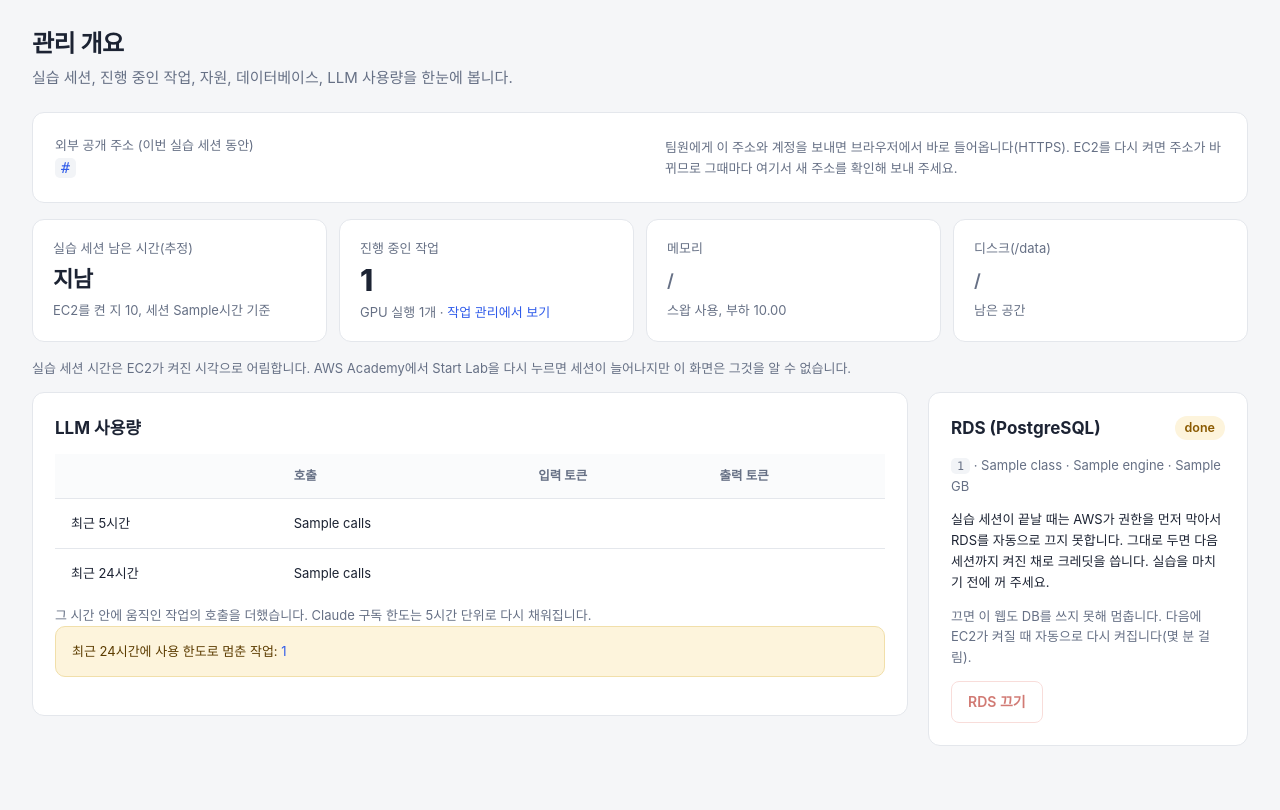
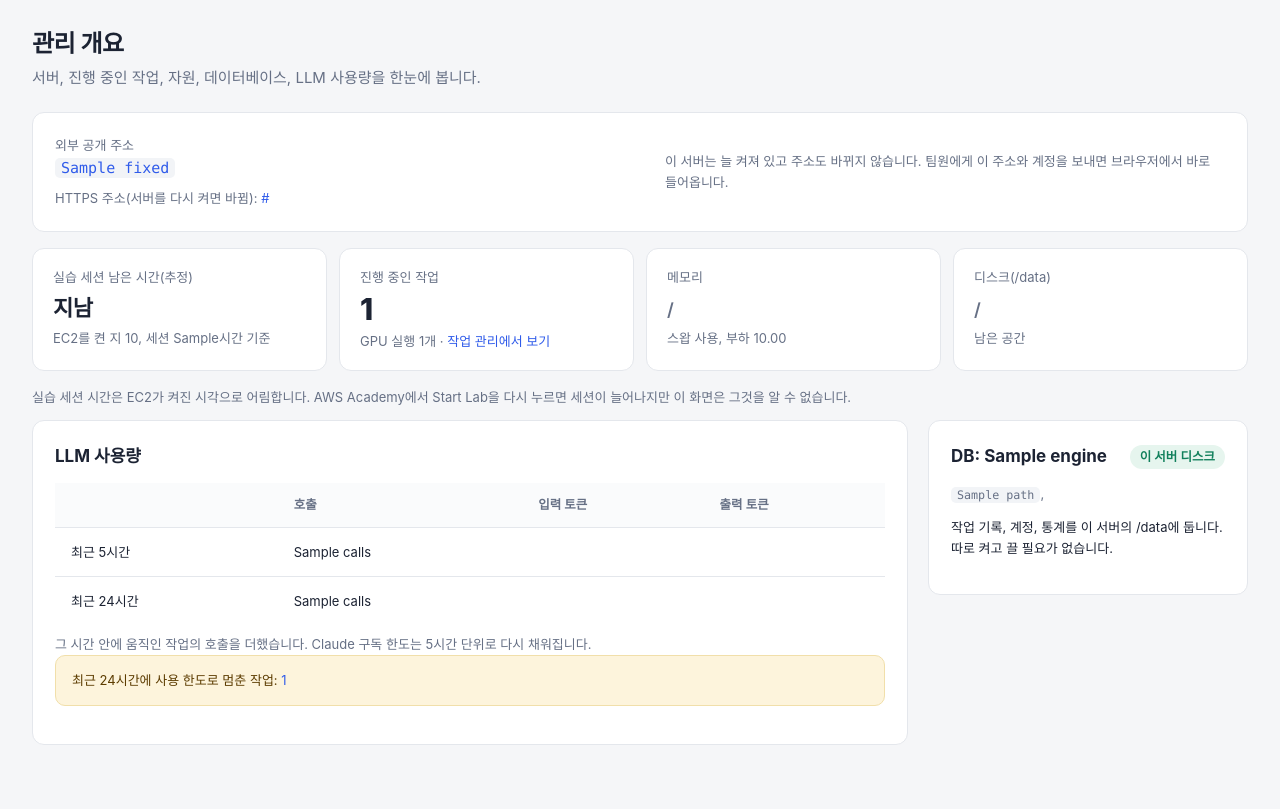
Before and after one commit to nguyenthingocduyen0405/paper2agent, a Python web app: template mini-paperbench/web/templates/admin_overview.html in a window 1280 px wide. Shown: the part 55-865 px from the top of the page. After the commit the page ends 800 px from the top, so only its background shows below. Run offline with Jinja, Linux system fonts and the light colour scheme; the template is opened without the code that fills it: most values are stand-ins (such as "Sample title", 1, 10 or a date in 2020); some web fonts are replaced.

Commit message:
Run outside AWS too: fixed public address, SQLite DB card, no lab clock, GPU only with a key
For the school jcloud server that stays on for the team:
- PUBLIC_URL in .env opens VM port 80 to the web (k8s/56-web-public.yaml, k3s ServiceLB)
  and shows the fixed address on the admin overview (Cloudflare HTTPS link stays as a second link)
- Without RDS the admin pages show the SQLite DB instead of the RDS card, and RDS stop is refused
- The lab session clock shows only on AWS (RDS); elsewhere it shows server uptime
- GPU_RUN=0 (no JPUSHARE_API_KEY) hides the GPU ask and button and refuses the route
- fmt_duration shows days for long spans

Co-Authored-By: Claude Opus 5.5 <noreply@anthropic.com>

```diff
--- a/mini-paperbench/k8s/40-web.yaml
+++ b/mini-paperbench/k8s/40-web.yaml
@@ -72,6 +72,10 @@ spec:
               value: "__S3_BUCKET__"
             - name: AWS_REGION
               value: "us-east-1"
+            - name: PUBLIC_URL         # 늘 같은 공개 주소(학교 서버). 비우면 없음
+              value: "__PUBLIC_URL__"
+            - name: GPU_RUN            # 1: JPUShare 키가 있어 GPU 실행을 보인다
+              value: "__GPU_RUN__"
           envFrom:
             - configMapRef: {name: llm-config}   # REDIS_URL, LLM_MODEL
             # DATABASE_URL, ADMIN_USERNAME, ADMIN_PASSWORD, SERVICE_TOKEN (bootstrap.sh가 .env에서 만든다)
--- a/mini-paperbench/web/gpu.py
+++ b/mini-paperbench/web/gpu.py
@@ -30,6 +30,9 @@ JUDGE_STALL_SEC = float(os.environ.get("JUDGE_STALL_SEC", "1800"))
 _redis = None
 _seen: dict[str, tuple[int, float]] = {}
 
+# JPUShare 키가 있는 곳(bootstrap.sh가 GPU_RUN=1)만 GPU 실행을 묻고 버튼을 보인다
+ENABLED = os.environ.get("GPU_RUN", "1") != "0"
+
 
 def redis():
     global _redis
@@ -52,6 +55,8 @@ def is_active(job: dict) -> bool:
 
 def runnable(job: dict) -> str:
     """실행할 수 없으면 그 이유, 할 수 있으면 빈 문자열."""
+    if not ENABLED:
+        return "이 서버에서는 GPU 실행을 쓰지 않습니다."
     if job.get("status") != "done":
         return "작업이 끝난 뒤에 실행할 수 있습니다."
     if job.get("skip_agent"):
--- a/mini-paperbench/web/templates/_admin.html
+++ b/mini-paperbench/web/templates/_admin.html
@@ -12,6 +12,14 @@
 {% endmacro %}
 
 {% macro rds_card(r, error="") %}
+{% if r.ok and r.enabled is defined and not r.enabled %}
+<div class="card">
+  <div class="cardhead"><h2>DB: {{ r.engine }}</h2><span class="badge ok">이 서버 디스크</span></div>
+  {% if error %}<div class="alert bad small">{{ error }}</div>{% endif %}
+  {% if r.path %}<p class="small muted"><code>{{ r.path }}</code>{% if r.bytes is not none %}, {{ fmt_bytes(r.bytes) }}{% endif %}</p>{% endif %}
+  <p class="small">작업 기록, 계정, 통계를 이 서버의 /data에 둡니다. 따로 켜고 끌 필요가 없습니다.</p>
+</div>
+{% else %}
 <div class="card">
   <div class="cardhead"><h2>RDS (PostgreSQL)</h2>{% if r.ok %}<span class="badge {{ 'ok' if r.status == 'available' else 'wait' }}">{{ r.status }}</span>{% endif %}</div>
   {{ failed(r) }}
@@ -23,6 +31,7 @@
     <button class="btn btn-danger" type="submit" {% if not r.ok or r.status != 'available' %}disabled{% endif %}>RDS 끄기</button>
   </form>
 </div>
+{% endif %}
 {% endmacro %}
 
 {% macro job_actions(j, next) %}
--- a/mini-paperbench/web/templates/_live.html
+++ b/mini-paperbench/web/templates/_live.html
@@ -276,7 +276,7 @@
         </ol>
       </div>
 
-      {% if (not gpu or gpu.status == 'self') and res and not job.skip_agent %}
+      {% if gpu_enabled and (not gpu or gpu.status == 'self') and res and not job.skip_agent %}
       <div class="card" id="gpu-card">
         <h2>GPU에서 실행해 보기</h2>
         <p class="small muted">학교 공용 GPU에서 <code>reproduce.sh</code>를 최대 {{ gpu_minutes }}분 동안 실행합니다. 오류가 나면 PaperAgent가 고쳐서 {{ gpu_fixes }}번까지 다시 실행하고, 실행 기록으로 실행·결과 항목을 검증합니다.</p>
--- a/mini-paperbench/web/templates/admin_overview.html
+++ b/mini-paperbench/web/templates/admin_overview.html
@@ -2,10 +2,19 @@
 {% import "_admin.html" as m with context %}
 {% block title %}관리 - PaperAgent{% endblock %}
 {% block content %}
-{{ m.head("관리 개요", "실습 세션, 진행 중인 작업, 자원, 데이터베이스, LLM 사용량을 한눈에 봅니다.", s.at) }}
+{{ m.head("관리 개요", "서버, 진행 중인 작업, 자원, 데이터베이스, LLM 사용량을 한눈에 봅니다.", s.at) }}
 
 {% set pub = s.public %}
-{% if pub.ok and pub.url %}
+{% if pub.ok and pub.fixed %}
+<div class="card public-url">
+  <div>
+    <div class="muted small">외부 공개 주소</div>
+    <a href="{{ pub.fixed }}" target="_blank" rel="noopener"><code>{{ pub.fixed }}</code></a>
+    {% if pub.url %}<div class="small muted mt-s">HTTPS 주소(서버를 다시 켜면 바뀜): <a href="{{ pub.url }}" target="_blank" rel="noopener">{{ pub.url }}</a></div>{% endif %}
+  </div>
+  <p class="small muted">이 서버는 늘 켜져 있고 주소도 바뀌지 않습니다. 팀원에게 이 주소와 계정을 보내면 브라우저에서 바로 들어옵니다.</p>
+</div>
+{% elif pub.ok and pub.url %}
 <div class="card public-url">
   <div>
     <div class="muted small">외부 공개 주소 (이번 실습 세션 동안)</div>
@@ -20,9 +29,15 @@
 {% set h = s.host %}{% set q = s.queue %}
 <div class="stats four">
   <div class="stat">
+    {% if h.ok and h.lab_left is none %}
+    <div class="muted small">서버 가동 시간</div>
+    <div class="num sm">{{ fmt_duration(h.uptime) }}</div>
+    <div class="small muted">늘 켜 두는 서버입니다</div>
+    {% else %}
     <div class="muted small">실습 세션 남은 시간(추정)</div>
     {% if h.ok %}<div class="num sm">{% if h.lab_left > 0 %}{{ fmt_duration(h.lab_left) }}{% else %}지남{% endif %}</div>
     <div class="small muted">EC2를 켠 지 {{ fmt_duration(h.uptime) }}, 세션 {{ lab_hours }}시간 기준</div>{% else %}<div class="small">-</div>{% endif %}
+    {% endif %}
   </div>
   <div class="stat">
     <div class="muted small">진행 중인 작업</div>
@@ -41,7 +56,7 @@
   </div>
 </div>
 {{ m.failed(h) }}{{ m.failed(q) }}
-<p class="small muted">실습 세션 시간은 EC2가 켜진 시각으로 어림합니다. AWS Academy에서 Start Lab을 다시 누르면 세션이 늘어나지만 이 화면은 그것을 알 수 없습니다.</p>
+{% if h.ok and h.lab_left is not none %}<p class="small muted">실습 세션 시간은 EC2가 켜진 시각으로 어림합니다. AWS Academy에서 Start Lab을 다시 누르면 세션이 늘어나지만 이 화면은 그것을 알 수 없습니다.</p>{% endif %}
 
 <div class="cols">
   <div class="col-main">
--- a/mini-paperbench/web/templates/admin_storage.html
+++ b/mini-paperbench/web/templates/admin_storage.html
@@ -2,7 +2,7 @@
 {% import "_admin.html" as m with context %}
 {% block title %}저장소 - PaperAgent{% endblock %}
 {% block content %}
-{{ m.head("저장소", "작업 기록(RDS), 결과 파일(S3), 작업 큐(Redis), EC2 디스크를 봅니다.", s.at) }}
+{{ m.head("저장소", "작업 기록 DB, 결과 파일(S3), 작업 큐(Redis), 서버 디스크를 봅니다.", s.at) }}
 <div class="cols">
   <div class="col-main">
     {% set s3 = s.s3 %}
@@ -22,7 +22,7 @@
     </div>
     {% set h = s.host %}
     <div class="card">
-      <div class="cardhead"><h2>EC2 디스크(/data)</h2></div>
+      <div class="cardhead"><h2>서버 디스크(/data)</h2></div>
       {{ m.failed(h) }}
       {% if h.ok %}
       <div class="bar"><span style="width: {{ (100 * (h.disk_total - h.disk_free) / h.disk_total)|round|int }}%"></span></div>
--- a/mini-paperbench/web/views.py
+++ b/mini-paperbench/web/views.py
@@ -58,6 +58,8 @@ def fmt_duration(sec: float | None) -> str:
     sec = int(sec)
     h, rem = divmod(sec, 3600)
     m, s = divmod(rem, 60)
+    if h >= 24:
+        return f"{h // 24}일 {h % 24}시간"
     if h:
         return f"{h}시간 {m}분"
     if m:
@@ -363,7 +365,7 @@ def live_context(job: dict) -> dict:
     ctx = {"job": job, "steps": steps(job), "prep": prepare_progress(job), "rubric": rubric_view(job),
            "agent": agent_progress(job),
            "judge": judge_progress(job), "res": results(job), "elapsed": fmt_duration(elapsed(job)), "log": "",
-           "gpu": gpu_view(job), "ask_gpu": gpu.should_ask(job), "gpu_minutes": gpu.GPU_MINUTES,
+           "gpu": gpu_view(job), "ask_gpu": gpu.should_ask(job), "gpu_enabled": gpu.ENABLED, "gpu_minutes": gpu.GPU_MINUTES,
            "repair": repair_view(job),
            "gpu_fixes": gpu.GPU_MAX_FIXES}
     if job["status"] == "running" and job["stage"] in ("agent", "prepare", "repair"):
```
Also changed, not shown: mini-paperbench/k8s/56-web-public.yaml (added, +16 -0 lines), mini-paperbench/web/admin.py (+20 -3 lines), 1 other file.
